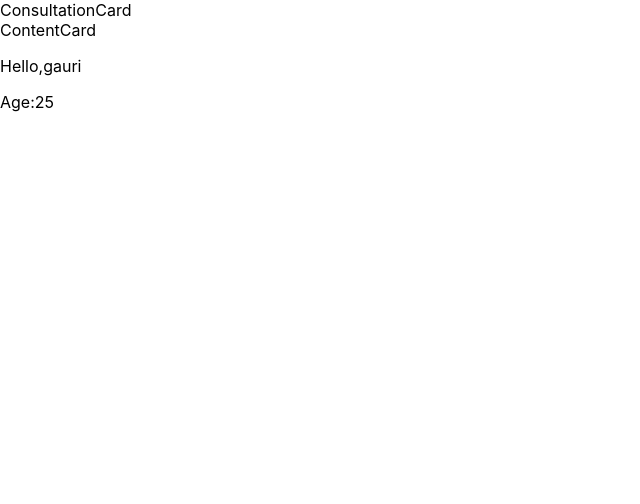
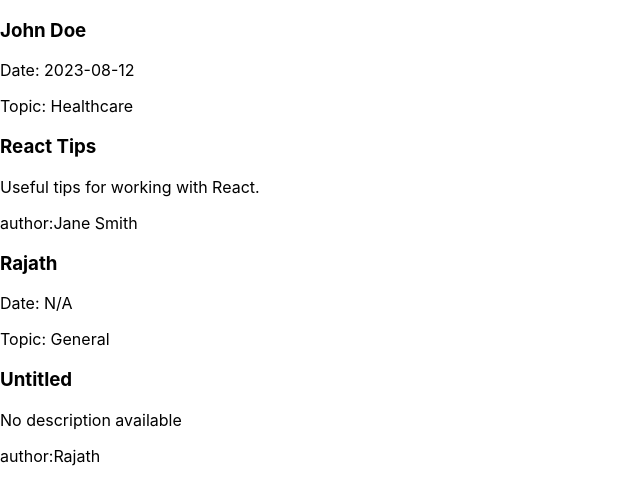
Before and after one commit to gauri-mahashabde/Interview_Prep, a React (Create React App) app in the folder ReactJs/consultation_app/: page / in a window 1280 px wide. Shown: the top 504 px of the page, without its empty margins (0-640 px from the left). Built offline with nearby package versions, Linux system fonts and the light colour scheme.

Commit message:
default props

```diff
--- a/ReactJs/consultation_app/src/App.js
+++ b/ReactJs/consultation_app/src/App.js
@@ -1,15 +1,30 @@
 import React from 'react'
 import ConsultationCard from './Component/ConsultationCard'
 import ContentCard from './Component/ContentCard'
-import Parentcomponent from './Component/Parentcomponent'
+//import Parentcomponent from './Component/Parentcomponent'
 
 
 function App() {
+  const consultationData = {
+    userName: 'John Doe',
+    consultationDate: '2023-08-12',
+    topic: 'Healthcare'
+  };
+
+  const defaultAuthor = "Rajath"
+  const contentData = {
+    title: 'React Tips',
+    description: 'Useful tips for working with React.',
+    author: 'Jane Smith'
+  };
+
   return (
-    <div>
-      <ConsultationCard/>
-      <ContentCard/>
-      <Parentcomponent/>
+    <div className='App'>
+      <ConsultationCard {...consultationData}/>
+      <ContentCard {...contentData}/>
+      <ConsultationCard userName={defaultAuthor} />
+      <ContentCard author={defaultAuthor} />
+      {/* <Parentcomponent/> */}
     </div>
   )
 }
--- a/ReactJs/consultation_app/src/Component/ConsultationCard.js
+++ b/ReactJs/consultation_app/src/Component/ConsultationCard.js
@@ -1,9 +1,25 @@
 import React from 'react'
 
-function ConsultationCard() {
+function ConsultationCard({ userName, consultationDate, topic }) {
   return (
-    <div>ConsultationCard</div>
-  )
-}
+    <div className="consultation-card">
+            <h3>{userName}</h3>
+            <p>Date: {consultationDate}</p>
+            <p>Topic: {topic}</p>
+        </div>
+
+ )
+
+};
+//default props
+ConsultationCard.defaultProps = {
+  userName: 'Anonymous',
+  consultationDate: 'N/A',
+  topic: 'General'
+};
+
+
+
+
 
 export default ConsultationCard
--- a/ReactJs/consultation_app/src/Component/ContentCard.js
+++ b/ReactJs/consultation_app/src/Component/ContentCard.js
@@ -1,9 +1,21 @@
 import React from 'react'
 
-function ContentCard() {
+function ContentCard({title , description , author}) {
   return (
-    <div>ContentCard</div>
+    <div className='content-card'>
+      <h3>{title}</h3>
+      <p>{description}</p>
+      <p>author:{author}</p>
+    </div>
   )
-}
+};
+
+// Default props
+ContentCard.defaultProps = {
+  title: 'Untitled',
+  description: 'No description available',
+  author: 'Unknown'
+};
+
 
 export default ContentCard
```
